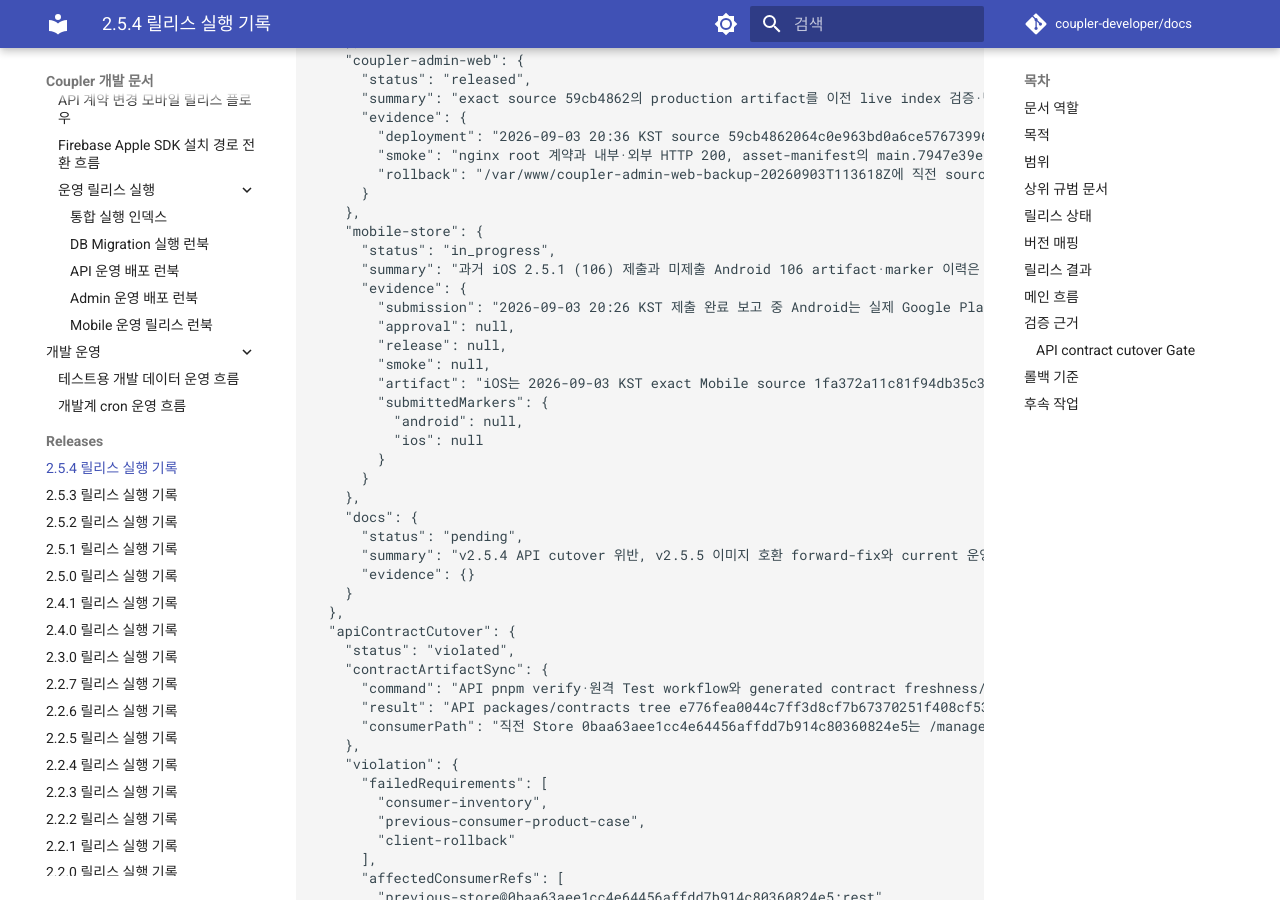
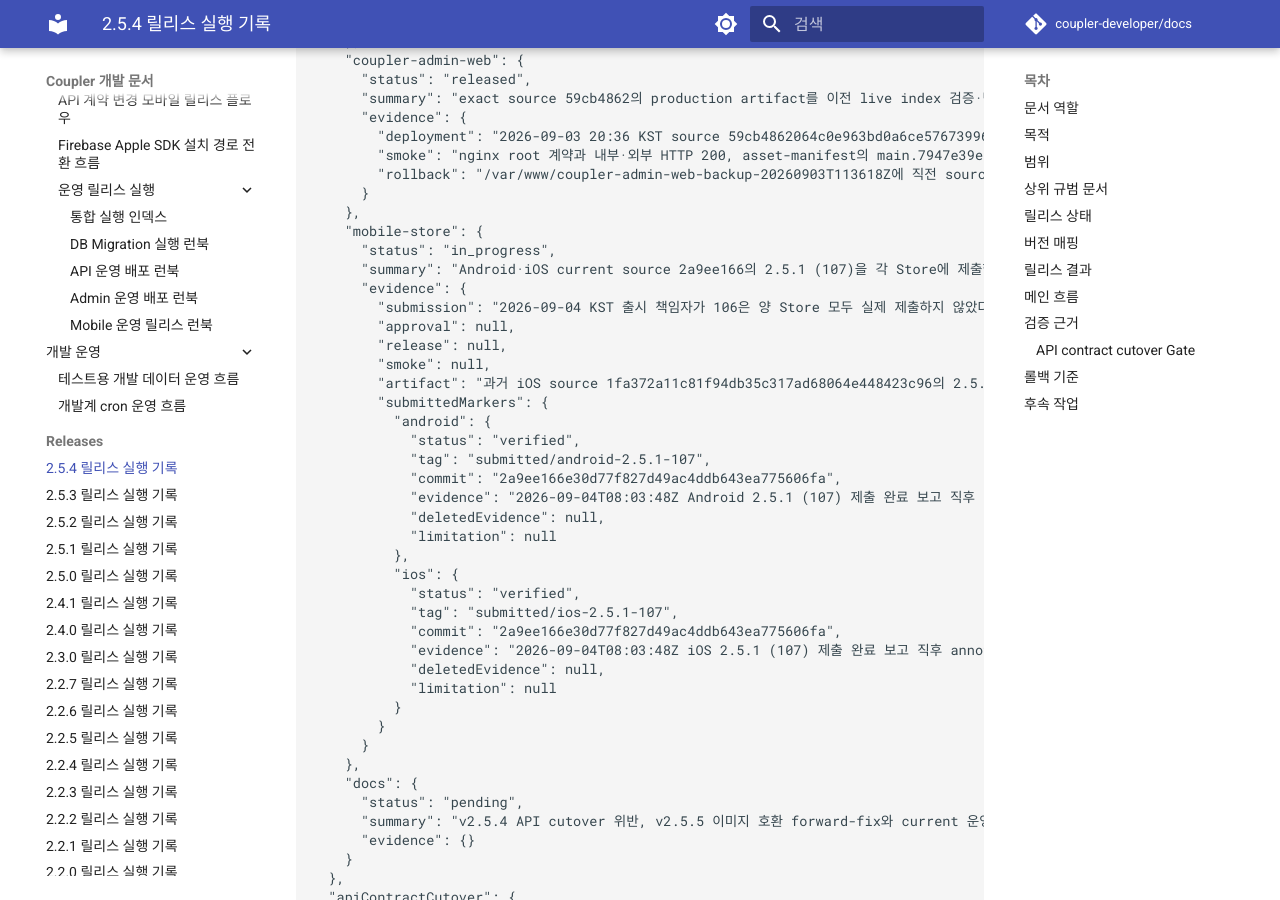
Before and after one commit to coupler-developer/docs, an MkDocs documentation site: the page built from content/releases/v2.5.4.md, in a window 1280 px wide and 900 px high, scrolled down 1757 px. Built offline with MkDocs 1.6.1 and Material for MkDocs 9.7.7, drawn with Linux system fonts in a browser that asks for light colours; comment, search, counter and statistics services are not loaded; some of the changed text lies outside the part shown.

Commit message:
docs: Mobile 2.5.1(107) 제출 증빙을 기록한다
- Android와 iOS 107 Store 제출 및 platform marker provenance를 기록한다\n- 실제 미제출인 106 marker의 로컬·원격 삭제를 반영한다\n- 승인·공개·smoke 전까지 mobile-store를 in_progress로 유지한다

```diff
--- a/content/releases/v2.5.4.md
+++ b/content/releases/v2.5.4.md
@@ -97,16 +97,30 @@
     },
     "mobile-store": {
       "status": "in_progress",
-      "summary": "과거 iOS 2.5.1 (106) 제출과 미제출 Android 106 artifact·marker 이력은 보존하되 현재 2.5.1 출시 증빙으로 사용하지 않는다. Android 16 뒤로가기·프로필 영상 이탈 종료 수정과 양 플랫폼 build 107 정렬이 병합된 current source 2a9ee166에서 Android·iOS 2.5.1 (107) artifact 생성·검증·Store 제출을 대기한다.",
+      "summary": "Android·iOS current source 2a9ee166의 2.5.1 (107)을 각 Store에 제출했고 platform별 annotated submission marker의 원격 peeled commit을 검증했다. 실제 제출되지 않은 106에 잘못 생성했던 Android·iOS marker는 로컬과 원격에서 삭제했으며, 이제 Store 승인·공개·smoke를 대기한다.",
       "evidence": {
-        "submission": "2026-09-03 20:26 KST 제출 완료 보고 중 Android는 실제 Google Play 제출 전이었음을 2026-09-04 KST에 정정했다. iOS App Store Connect 2.5.1 (106)은 source 1fa372a11c81f94db35c317ad68064e448423c96에서 제출된 과거 이력으로 유지하지만, current source의 변경을 포함한 새 binary는 이미 사용한 iOS build 106을 재사용하지 않는다. Android·iOS 모두 current main 2a9ee166e30d77f827d49ac4ddb643ea775606fa의 2.5.1 (107) artifact 생성·검증·각 Store 제출 완료가 아직 확인되지 않았다.",
+        "submission": "2026-09-04 KST 출시 책임자가 106은 양 Store 모두 실제 제출하지 않았다고 최종 정정해 잘못된 submitted/android-2.5.1-106·submitted/ios-2.5.1-106을 로컬과 원격에서 삭제했다. 17:03 KST에는 current main 2a9ee166e30d77f827d49ac4ddb643ea775606fa의 Android·iOS 2.5.1 (107) Store 제출 완료를 보고했고, 즉시 platform별 annotated marker를 생성·push했다.",
         "approval": null,
         "release": null,
         "smoke": null,
-        "artifact": "iOS는 2026-09-03 KST exact Mobile source 1fa372a11c81f94db35c317ad68064e448423c96에서 2.5.1 (106) xcarchive 246MB를 생성했고 main.jsbundle SHA-256 969b7cf81850ef564d0a51c99c2a430708f8e0d3aad04537ce46d4fcae28ef00, executable SHA-256 428b9ef21eb9b82649efe1da6405305debe2277d7d21d5a591aeed1e4495f1bc, Xcode Store validation·codesign, SDK 26.5·minimum iOS 15.5를 확인했다. Android source cd8eee3286aacdd64b3c2a0a7888d97aa2f00d8d의 106 AAB 106850131 bytes·SHA-256 74e3c6323bc401466fc1e1c6d1e7b73ab40825a46afd626e5878dc1dc937b526는 제출되지 않았다. 두 106 artifact 모두 current source 2a9ee166의 최종 후보가 아니며, Android·iOS 2.5.1 (107) artifact의 digest·manifest·운영 API origin·서명·R8 또는 Xcode validation은 생성 뒤 기록한다.",
+        "artifact": "과거 iOS source 1fa372a11c81f94db35c317ad68064e448423c96의 2.5.1 (106) xcarchive와 Android source cd8eee3286aacdd64b3c2a0a7888d97aa2f00d8d의 106 AAB는 생성됐지만 양 Store 모두 제출하지 않았고 current 후보에서 제외했다. current source 2a9ee166e30d77f827d49ac4ddb643ea775606fa의 Android·iOS 2.5.1 (107) artifact를 각 Store에 제출했다. 이번 handoff에는 107 artifact의 local size·SHA-256·manifest·운영 API origin·서명·R8 또는 Xcode validation 상세값이 제공되지 않아 Store 제출 완료 보고와 marker provenance만 기록한다.",
         "submittedMarkers": {
-          "android": null,
-          "ios": null
+          "android": {
+            "status": "verified",
+            "tag": "submitted/android-2.5.1-107",
+            "commit": "2a9ee166e30d77f827d49ac4ddb643ea775606fa",
+            "evidence": "2026-09-04T08:03:48Z Android 2.5.1 (107) 제출 완료 보고 직후 annotated marker를 원격에 push했다. 원격 tag object 2c19b6219423fceb1e8ae5aecfcce6ccf0815317과 peeled commit 2a9ee166e30d77f827d49ac4ddb643ea775606fa을 확인했다.",
+            "deletedEvidence": null,
+            "limitation": null
+          },
+          "ios": {
+            "status": "verified",
+            "tag": "submitted/ios-2.5.1-107",
+            "commit": "2a9ee166e30d77f827d49ac4ddb643ea775606fa",
+            "evidence": "2026-09-04T08:03:48Z iOS 2.5.1 (107) 제출 완료 보고 직후 annotated marker를 원격에 push했다. 원격 tag object 07d180754c4d86044a62ab9d5302038b5f1cd265와 peeled commit 2a9ee166e30d77f827d49ac4ddb643ea775606fa을 확인했다.",
+            "deletedEvidence": null,
+            "limitation": null
+          }
         }
       }
     },
@@ -172,8 +186,8 @@
 
 - 목표 버전: `v2.5.4`
 - 전체 상태: `in_progress`
-- 완료 범위: API·Admin·Mobile source main 병합, Mobile 양 플랫폼 `2.5.1 (107)` version 정렬, contracts `0.1.41`·`0.1.42` stable 발행, 운영 migration 4건, API·Admin 운영 반영·smoke, immutable API `v2.5.4`·`v2.5.5`·`v2.5.6` 태그, 과거 iOS 106 artifact·Store 제출·marker 이력 확인, 매니저 이미지 계약 위반 식별과 `violated` 처분
-- 대기 범위: current Mobile source `2a9ee166`의 Android AAB·iOS archive 생성·검증·각 Store 제출과 유효한 107 submission marker 생성, Store 승인·출시·smoke, Admin·Mobile contracts source pin 정렬, 라운지 `best`와 매니저 `profile`·`detail_profile_set` 제거 cutover 릴리스, Mobile·docs tag와 기록 종결
+- 완료 범위: API·Admin·Mobile source main 병합, Mobile 양 플랫폼 `2.5.1 (107)` version 정렬·Store 제출·submission marker 검증, 잘못된 양 플랫폼 106 marker 삭제, contracts `0.1.41`·`0.1.42` stable 발행, 운영 migration 4건, API·Admin 운영 반영·smoke, immutable API `v2.5.4`·`v2.5.5`·`v2.5.6` 태그, 매니저 이미지 계약 위반 식별과 `violated` 처분
+- 대기 범위: 양 Store 승인·공개·smoke, Mobile `v2.5.1` tag와 107 marker 증빙 이관·삭제, Admin·Mobile contracts source pin 정렬, 라운지 `best`와 매니저 `profile`·`detail_profile_set` 제거 cutover 릴리스, docs tag와 기록 종결
 
 ## 버전 매핑
 
@@ -182,16 +196,16 @@
 - `coupler-api` 이력: 최초 운영 반영 `v2.5.4`·`9bd43ea857712bfaa26deb031c8f5fee697d6e95`, 이미지 호환 forward-fix `v2.5.5`·`2bde45931b6a7bfcd7c36e04805af46b3add10fc`; 기존 태그는 이동하지 않음
 - `coupler-admin-web`: 태그 `v2.5.4`, 커밋 `59cb4862064c0e963bd0a6ce57673996d77ff290`
 - `coupler-mobile-app`: Android Store `2.5.1 (107)`, Android 릴리스 태그 `N/A`, Android 커밋 `2a9ee166e30d77f827d49ac4ddb643ea775606fa`, Android source `verified`, iOS Store `2.5.1 (107)`, iOS 릴리스 태그 `N/A`, iOS 커밋 `2a9ee166e30d77f827d49ac4ddb643ea775606fa`, iOS source `verified`, NextPush `N/A`, NextPush 커밋 `N/A`
-- 과거 iOS marker `submitted/ios-2.5.1-106`은 source `1fa372a11c81f94db35c317ad68064e448423c96`과 일치하고, 과거 Android marker `submitted/android-2.5.1-106`은 source `cd8eee3286aacdd64b3c2a0a7888d97aa2f00d8d`을 가리키지만 실제 제출 전 생성됐으며 tag message에도 placeholder가 있다. 두 106 marker는 이동하지 않고 이력으로만 보존하며 current 107 제출 증빙으로 계산하지 않는다. 각 Store 실제 제출 직후 current source에 새 `submitted/android-2.5.1-107`·`submitted/ios-2.5.1-107` marker를 생성한다.
+- `submitted/android-2.5.1-107` tag object `2c19b6219423fceb1e8ae5aecfcce6ccf0815317`과 `submitted/ios-2.5.1-107` tag object `07d180754c4d86044a62ab9d5302038b5f1cd265`의 원격 peeled commit은 모두 current source `2a9ee166e30d77f827d49ac4ddb643ea775606fa`과 일치한다. 실제 제출되지 않은 106에 잘못 생성했던 두 marker는 로컬과 원격에서 삭제했다.
 
 ## 릴리스 결과
 
-- 현재 결과: `in_progress` - 운영 DB·API·Admin 반영과 과거 iOS 106 제출 이력을 확인했고, current Mobile source `2a9ee166`의 Android·iOS `2.5.1 (107)` artifact 생성·검증·각 Store 제출 및 승인·출시를 대기한다.
+- 현재 결과: `in_progress` - 운영 DB·API·Admin 반영과 current Mobile source `2a9ee166`의 Android·iOS `2.5.1 (107)` Store 제출·marker 검증을 완료했고, 양 Store 승인·공개·smoke를 대기한다.
 - API는 DB·Admin에 `pinned`만 유지하면서 Mobile 응답에 `pinned`와 동일한 `best`를 추가한다. 따라서 2.5.0과 2.5.1 Mobile이 같은 운영 API를 동시에 사용할 수 있다.
 - 그러나 매니저 선택·상세에서는 2.5.0이 읽는 `profile`과 `detail_profile_set`이 9bd43ea8 응답에서 누락돼 이미지가 표시되지 않았다. 기존 성공 판정을 수정하지 않고 cutover Gate를 `violated`로 닫으며 additive 호환 복구를 별도 릴리스로 수행한다.
 - additive API source `2bde4593`을 운영에 반영해 2.5.0 legacy와 2.5.1 canonical 이미지 필드를 동시에 제공한다. 이 API-only 복구는 DB·Admin·Mobile Store·NextPush를 변경하지 않는다.
 - 카드 최초 만료일 보존과 프로필 영상 승인 알림 수정을 포함한 API source `1a44d374`를 운영에 반영해 root PM2·내부/외부 HTTP·migration pending 0을 확인하고 `v2.5.6`으로 고정했다.
-- iOS 106 artifact는 Mobile exact source `1fa372a11c81f94db35c317ad68064e448423c96`에서 생성·제출한 과거 이력이다. 제출되지 않은 Android 106 `cd8eee32` artifact와 함께 current 107 최종 후보에서는 제외하고, 양 플랫폼 artifact를 current source `2a9ee166`에서 다시 생성한다.
+- 과거 iOS·Android 106 artifact는 생성됐지만 양 Store 모두 제출하지 않았고 current 후보에서 제외했다. 양 플랫폼 107 artifact는 current source `2a9ee166`에서 생성해 각 Store에 제출했으며, platform별 marker가 같은 source를 가리키는지 확인했다.
 - v2.5.4에서는 Production NextPush를 실행하지 않는다. 2.5.1 Store 활성화 뒤 final contracts 소비자 정렬과 NextPush 적용 여부를 후속 cutover 릴리스에서 고정한다.
 
 ## 메인 흐름
@@ -211,7 +225,7 @@
 
 - source: 2026-09-03 KST 최초 API `9bd43ea857712bfaa26deb031c8f5fee697d6e95`, Admin `59cb4862064c0e963bd0a6ce57673996d77ff290`, iOS Mobile `1fa372a11c81f94db35c317ad68064e448423c96`이 각각 clean source임을 확인했다. 2026-09-04 KST API `1a44d3747fbc8042cb1c78021c404ccb62156618`과 Mobile `2a9ee166e30d77f827d49ac4ddb643ea775606fa`가 각각 `main == origin/main`인 clean worktree임을 재확인했다.
 - contracts: API source의 `packages/contracts` tree `5dd216e2a05182e1a0d4f7623d9733ec20ec3912`에서 `@coupler-developer/coupler-api-contracts@0.1.41` 발행 workflow가 성공했고 Admin·Mobile 소비자를 같은 version으로 병합했다.
-- tests: 초기 API `pnpm verify` 199 suites·1845 tests, Admin `yarn verify` 34 suites·275 tests, Mobile `yarn verify` 118 suites·853 tests와 Storybook 9 suites·51 tests가 통과했다. build 107 정렬 source에서는 Mobile `yarn verify` 118 suites·854 tests와 Storybook 9 suites·51 tests를 다시 통과했다. API PR [#235](https://github.com/coupler-developer/coupler-api/pull/235)와 [#236](https://github.com/coupler-developer/coupler-api/pull/236)은 format·lint·typecheck·safety·quality·core test 전체 CI가 성공했고, Mobile PR [#257](https://github.com/coupler-developer/coupler-mobile-app/pull/257)과 build 107 정렬 PR [#258](https://github.com/coupler-developer/coupler-mobile-app/pull/258)은 format·lint·typecheck·test·storybook CI가 모두 성공했다. current source의 platform별 release artifact 검증은 새 artifact 생성 뒤 기록한다.
+- tests: 초기 API `pnpm verify` 199 suites·1845 tests, Admin `yarn verify` 34 suites·275 tests, Mobile `yarn verify` 118 suites·853 tests와 Storybook 9 suites·51 tests가 통과했다. build 107 정렬 source에서는 Mobile `yarn verify` 118 suites·854 tests와 Storybook 9 suites·51 tests를 다시 통과했다. API PR [#235](https://github.com/coupler-developer/coupler-api/pull/235)와 [#236](https://github.com/coupler-developer/coupler-api/pull/236)은 format·lint·typecheck·safety·quality·core test 전체 CI가 성공했고, Mobile PR [#257](https://github.com/coupler-developer/coupler-mobile-app/pull/257)과 build 107 정렬 PR [#258](https://github.com/coupler-developer/coupler-mobile-app/pull/258)은 format·lint·typecheck·test·storybook CI가 모두 성공했다. 107 artifact의 Store 제출 완료는 출시 책임자 보고로 확인했고 platform별 marker source를 원격 검증했다.
 - version/config: current Mobile source `2a9ee166`에서 Android `versionName 2.5.1`·`versionCode 107`, iOS `MARKETING_VERSION 2.5.1`·`CURRENT_PROJECT_VERSION 107`을 확인했다.
 - DB migration: exact API source `9bd43ea857712bfaa26deb031c8f5fee697d6e95`의 개발계 pending 0을 재확인했다. 운영 구 API를 정지하고 legacy-only video 0건 guard를 확인한 뒤 미적용 4건을 순서대로 적용해 ledger `91→95`, pending 0을 확인했다. 2026-09-04 KST current source `1a44d374`에서도 운영 pending 0을 재확인했다.
 - API production: 2026-09-03 20:34 KST source `9bd43ea8`을 production PM2로 기동해 내부·외부 HTTP 200과 Store build 105·106 bootstrap success를 확인하고 원격 `v2.5.4`로 고정했다. 이미지 호환 source `2bde4593`의 운영 smoke와 원격 `v2.5.5`를 확인했다. 2026-09-04 14:52 KST 운영 checkout HEAD·branch·origin/main이 `1a44d374`·`main`으로 일치하고 root PM2가 online·production·cwd `/home/projects/coupler-api`이며 내부·외부 HTTP가 모두 200임을 확인했다. 원격 annotated `v2.5.6`의 peeled commit도 `1a44d374`와 일치한다.
@@ -219,8 +233,8 @@
 - API compatibility forward-fix: exact API source `2bde45931b6a7bfcd7c36e04805af46b3add10fc`에서 병렬 코드리뷰 No Findings, 로컬 `pnpm verify`와 199 suites·1847 tests, 원격 전체 [Test workflow](https://github.com/coupler-developer/coupler-api/actions/runs/33758227184), contracts 0.1.42 [Release Contracts workflow](https://github.com/coupler-developer/coupler-api/actions/runs/33757716338)를 통과했다. 2026-09-03 22:05 KST 운영 PM2를 해당 exact source로 reload·save했고 online·production·cwd와 내부 root HTTP 200을 확인했다. 외부 `/app/manager/all`은 5개 항목 모두 `profile=profile_image_path`, `/app/manager/detail/{id}`는 legacy·canonical 7개 slice 경로 일치, 실제 이미지 HTTP 200을 반환했다. 22:06 KST 원격 annotated API tag `v2.5.5` peeled commit이 exact source와 일치함을 확인했다.
 - API current fixes: PR #235는 여성 수신 PENDING 카드의 `천천히 결정` 클릭 시 만료일 재설정을 제거해 카드 전달 시점의 최초 만료일을 보존했고, PR #236은 사진 또는 영상 변경을 함께 비교해 영상 단독 승인에도 기존 프로필 승인 알림을 1회 발송하도록 수정했다. 두 PR의 전체 CI가 성공했으며 합쳐진 운영 source `1a44d374`의 contracts tree는 발행된 0.1.42 tree와 동일하다.
 - Admin production: source `59cb4862064c0e963bd0a6ce57673996d77ff290`의 artifact SHA-256 `e5127b4f5d498d4b3d903d51aa83e4d4f040275145b50f6e4c881684e30b5add`를 20:36 KST 원자 교체했다. live index SHA-256 `391e6220953d60c4418802f91446e323981f3ea9931a46ecb7f8c20ed2fad47b`, 내부·외부 HTTP 200, 외부 `main.7947e39e.js`와 local SHA-256 `c2c0bc58b5c0ee6eb35875c2c9b7b022715ad18ae0cecb63d999ab93fabdadd0` 일치를 확인했다. 출시 책임자는 로그인된 운영 CMS의 `스퀘어 관리 > 스퀘어 내역`에서 실제 목록·정상 상태·관리 controls 렌더링을 확인했고 controls는 실행하지 않았다. 20:38 KST 원격 `v2.5.4` peeled commit도 source와 일치했다.
-- artifact: 과거 iOS source `1fa372a11c81f94db35c317ad68064e448423c96`의 `2.5.1 (106)` archive `246MB`, main.jsbundle SHA-256 `969b7cf81850ef564d0a51c99c2a430708f8e0d3aad04537ce46d4fcae28ef00`, 실행 파일 SHA-256 `428b9ef21eb9b82649efe1da6405305debe2277d7d21d5a591aeed1e4495f1bc`, Xcode Store validation·codesign 이력을 보존한다. Android source `cd8eee3286aacdd64b3c2a0a7888d97aa2f00d8d`의 106 AAB는 제출되지 않았다. 두 artifact 모두 current source의 107 최종 후보가 아니며 Android AAB와 iOS archive의 크기·SHA-256·version·서명·manifest·운영 API origin·R8 또는 Xcode validation은 생성 뒤 기록한다.
-- Store: 2026-09-03 20:26 KST 제출 완료 보고 중 Android는 실제 Google Play 제출 전이었음을 2026-09-04 KST에 정정했다. 과거 iOS `submitted/ios-2.5.1-106`은 source `1fa372a1`과 일치하지만 current 107 제출 증빙은 아니다. Android `submitted/android-2.5.1-106`은 실제 제출 전에 생성됐고 tag message의 제출 시각도 literal placeholder이다. 두 106 marker는 이동하지 않으며 Android·iOS 107 실제 제출 직후 current source에 새 platform marker를 생성한다. 양 Store 107 제출·승인·출시·smoke는 아직 기록하지 않는다.
+- artifact: 과거 iOS source `1fa372a11c81f94db35c317ad68064e448423c96`의 `2.5.1 (106)` archive와 Android source `cd8eee3286aacdd64b3c2a0a7888d97aa2f00d8d`의 106 AAB는 생성됐지만 양 Store 모두 제출하지 않았고 current 후보에서 제외했다. current source `2a9ee166e30d77f827d49ac4ddb643ea775606fa`의 Android·iOS `2.5.1 (107)` artifact를 각 Store에 제출했다. 107 artifact의 local size·SHA-256·manifest·운영 API origin·서명·R8 또는 Xcode validation 상세값은 이번 handoff에 제공되지 않았다.
+- Store: 2026-09-04 17:03 KST 출시 책임자가 Android·iOS `2.5.1 (107)` 제출 완료를 보고했다. 직후 생성한 `submitted/android-2.5.1-107`·`submitted/ios-2.5.1-107`은 각각 원격 annotated tag이며 둘의 peeled commit이 current source `2a9ee166`과 일치한다. 실제 제출되지 않은 106에 잘못 생성했던 두 marker는 로컬과 원격에서 삭제했다. 양 Store 승인·공개·smoke는 아직 기록하지 않는다.
 
 ### API contract cutover Gate
 
@@ -252,5 +266,5 @@
 
 ## 후속 작업
 
-- 남은 범위: current Mobile `2a9ee166`의 Android AAB·iOS archive 생성·검증·각 Store 제출과 107 submission marker 생성, Store 승인·출시·smoke, Store/NextPush 소비자 inventory와 Admin·Mobile contracts source pin 정렬, 라운지 `best`와 매니저 `profile`·`detail_profile_set` 제거 cutover 릴리스, Mobile tag, 과거 106 marker 증빙 정리, docs tag와 기록 종결
+- 남은 범위: 양 Store 승인·공개·smoke, current Mobile `2a9ee166`의 `v2.5.1` tag와 107 marker 증빙 이관·삭제, Store/NextPush 소비자 inventory와 Admin·Mobile contracts source pin 정렬, 라운지 `best`와 매니저 `profile`·`detail_profile_set` 제거 cutover 릴리스, docs tag와 기록 종결
 - 완료 조건: 운영 migration pending 0과 기존 API/Admin 배포 증빙, `2bde4593`·`v2.5.5` 이미지 forward-fix 및 current `1a44d374`·`v2.5.6` 운영 기준을 보존하고, 후속 final cutover가 별도 immutable API tag·릴리스 기록·운영 smoke로 끝나며, Android·iOS `2.5.1 (107)` 공개 상태와 source `2a9ee166`·artifact·Store·107 marker·tag 증빙이 metadata와 본문에 일치한다. 그 전에는 PR #211을 Draft에서 전환하거나 병합하지 않는다.
```
